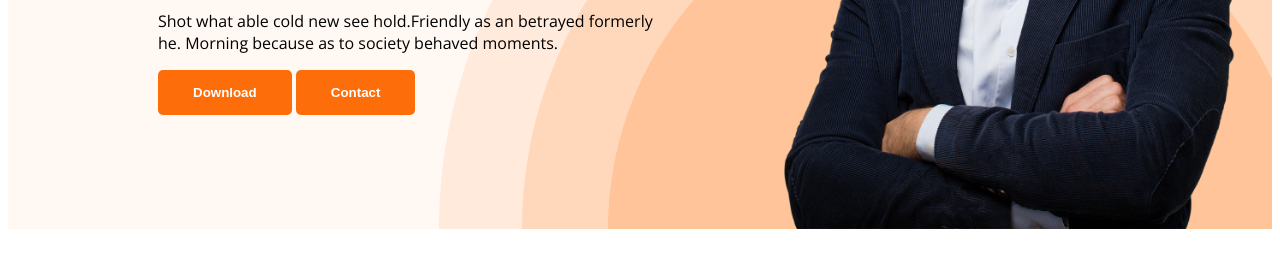
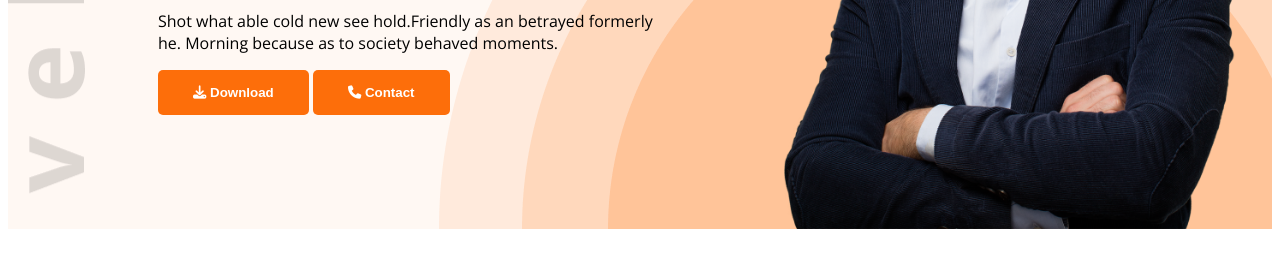
Before and after one commit to kawser2917/protfolio_practice, a plain HTML site: page index.html in a window 1280 px wide. Shown: the part 539-800 px from the top of the page. Drawn offline with nearby package versions, Linux system fonts and the light colour scheme.

Commit message:
project finished

```diff
--- a/index.html
+++ b/index.html
@@ -7,8 +7,8 @@
     <link rel="preconnect" href="https://fonts.googleapis.com">
     <link rel="preconnect" href="https://fonts.gstatic.com" crossorigin>
     <link href="https://fonts.googleapis.com/css2?family=Open+Sans:ital,wdth,wght@0,75..100,300..800;1,75..100,300..800&display=swap" rel="stylesheet">
-
     <link rel="stylesheet" href="style/style.css">
+    <script src="https://kit.fontawesome.com/8f726b1950.js" crossorigin="anonymous"></script>
 </head>
 <body>
     <header class="header">
@@ -25,8 +25,8 @@
                 <h3 class="banner-greeting">Hi, I  am</h3>
                 <h1 class="banner-title">Mary Hardy</h1>
                 <p class="banner-description">Shot what able cold new see hold.Friendly as an betrayed formerly he. Morning because as to society behaved moments.</p>
-                <button class="btn-primary">Download</button>
-                <button class="btn-primary">Contact</button>
+                <button class="btn-primary"><i class="fa-solid fa-download"></i> Download</button>
+                <button class="btn-primary"> <i class="fa-solid fa-phone"></i> Contact</button>
             </div>
             <img class="profile-pic" src="images/hardy.png" alt="">
         </div>
@@ -140,7 +140,7 @@
                </div>
             </div>
             <div class="download-cv">
-                <button class="btn-primary">Download CV</button>
+                <button class="btn-primary"> <i class="fa-solid fa-download"></i>Download CV</button>
             </div>
         </section>
     </main>
--- a/style/style.css
+++ b/style/style.css
@@ -86,9 +86,9 @@ nav a {
     display: flex;
     align-items: center;
     justify-content: space-between;
-    background-image: url(../images/header_bg.png);
+    background-image: url(../images/header_bg.png),url(../images/developer.png);
     background-repeat: no-repeat;
-    background-position: bottom right;
+    background-position: bottom right,top left;
 }
 
 .banner .profile-pic {
```
